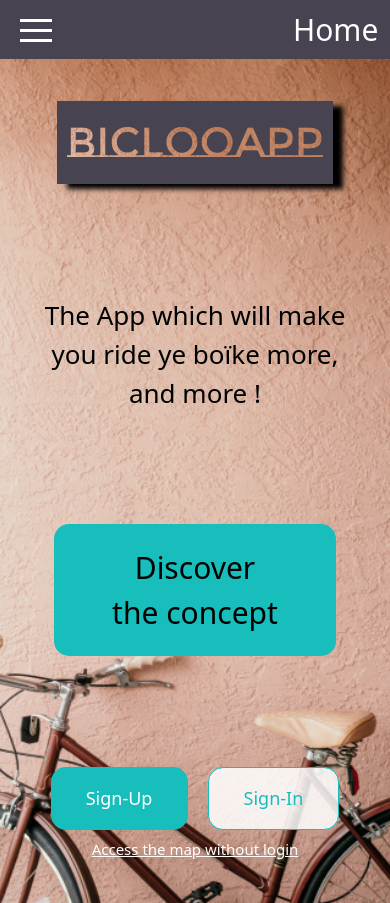
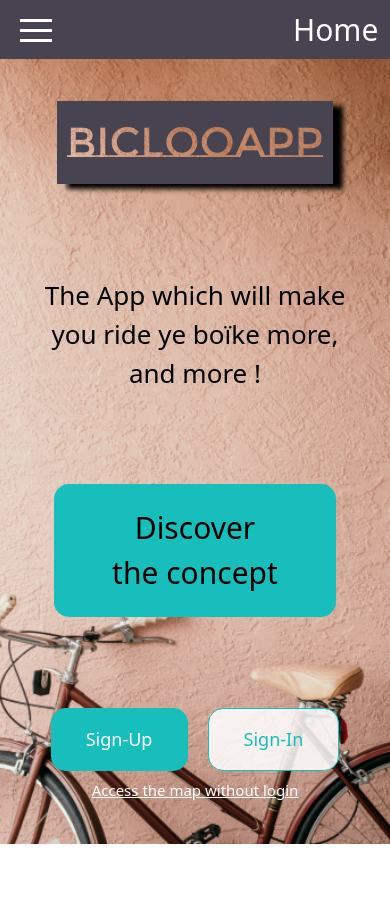
Before and after one commit to teasmade/nts-js-202103-p2-bicloo, a React (Create React App) app: page / in a window 390 px wide. After the commit the page ends 844 px from the top, so only its background shows below. Built offline with nearby package versions, Linux system fonts and the light colour scheme.

Commit message:
adjust home height to sum to 100vh including header so no-scroll on desktop or mobile

```diff
--- a/src/components/home/Home.css
+++ b/src/components/home/Home.css
@@ -1,7 +1,7 @@
 .home {
   display: flex;
   width: 100%;
-  height: 100vh;
+  height: 93vh;
   flex-direction: column;
   justify-content: space-between;
   align-items: center;
```
